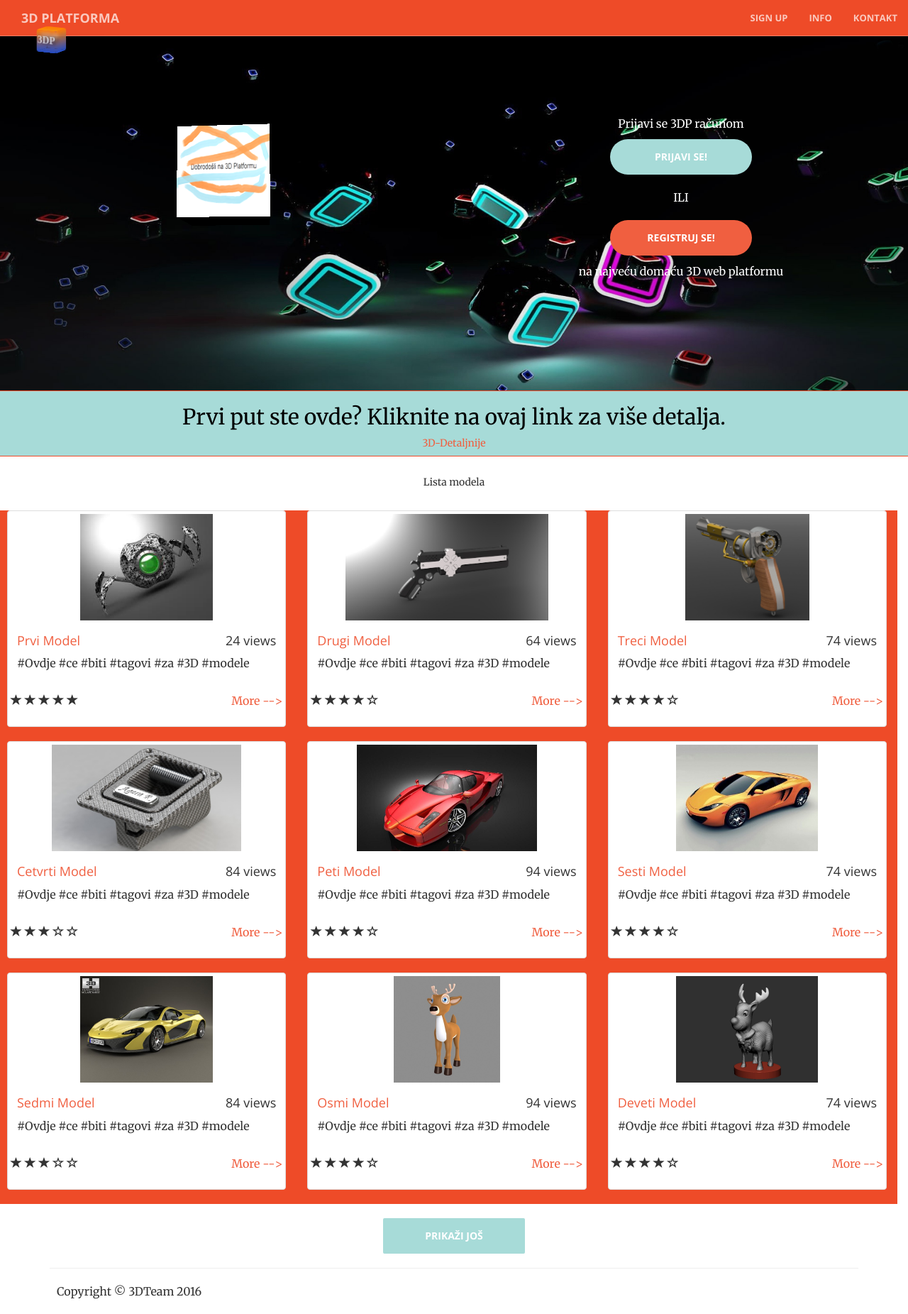
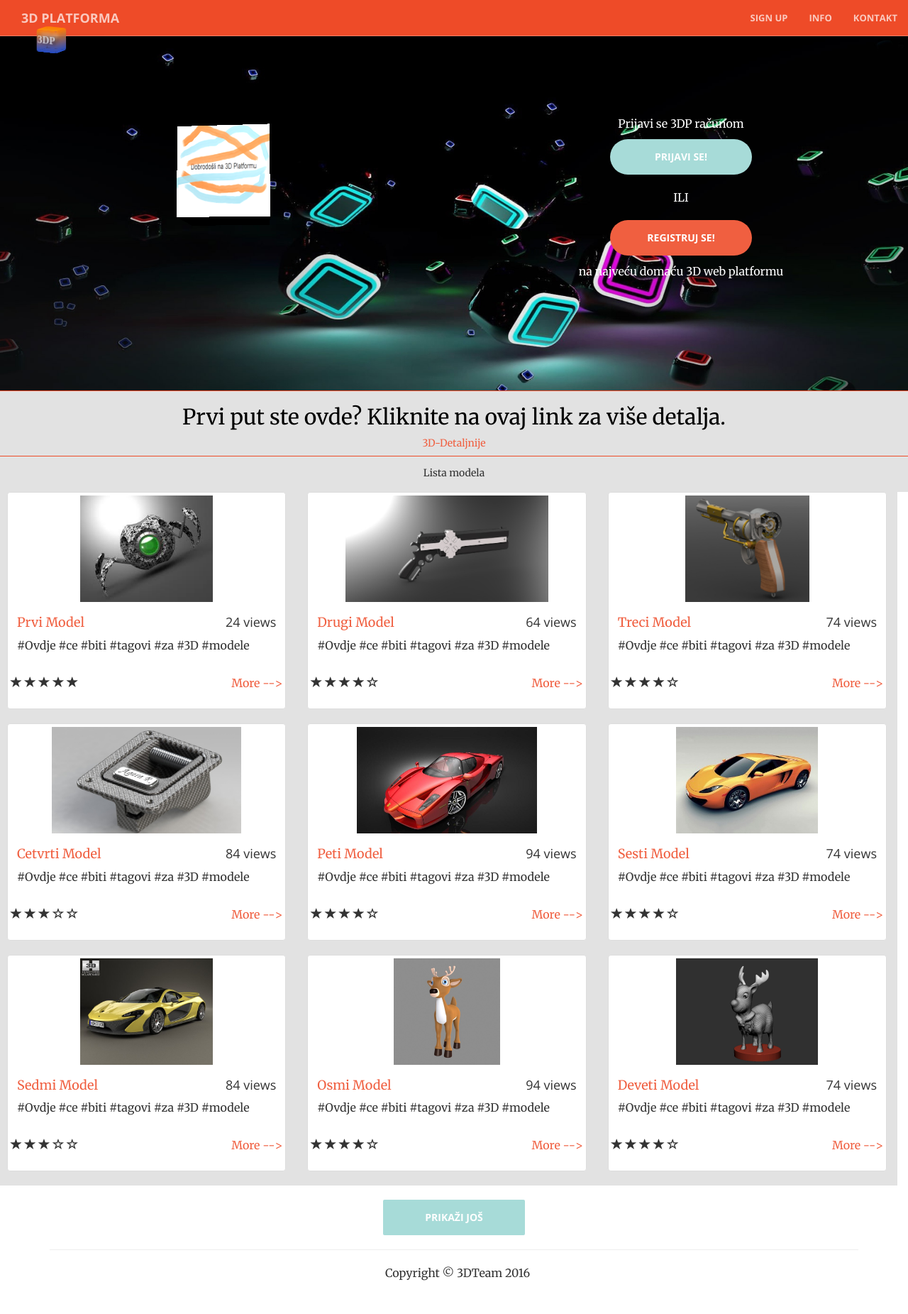
Before and after one commit to kbalic1/3DPTeam, a PHP site: page / in a window 1280 px wide. Shown: the whole page at 71% size. After the commit the page ends 1804 px from the top, so only its background shows below. Run offline with PHP 8.4, Linux system fonts and the light colour scheme.

Commit message:
modifikacija pozadine kod modela

```diff
--- a/css/main.css
+++ b/css/main.css
@@ -1,3 +1,10 @@
+footer{
+	text-align: center;
+}
+
+.caption h4 a{
+	font-family:  Merriweather,'Helvetica Neue',Arial,sans-serif; ;
+}
 
 .wellcomeModel {
 	display: inline-block;
@@ -38,6 +45,12 @@
 	background-color: #ee4b28;
 }
 
+.modeli {
+
+	width:100%;
+	background-color: #E2E2E2;
+}
+
 .ispod  {
 
 	width: 100%;
@@ -49,11 +62,10 @@
 
 	width: 100%;
 	border-color: #ee4b28;
-	padding: 0 0 0 0;
-	margin:  0 0 2% 0;
+	padding: 0;
+	margin:  0;
 
 }
-
 
 
 #signup {
@@ -90,15 +102,9 @@
 
 .header-main {
 
-	background-color:#A7DBD8;
+	/*background-color:#A7DBD8;*/
+	background-color: #E2E2E2;
 	height: 100%;
-}
-
-
-.modeli {
-
-	width:100%;
-    background-color:#ee4b28;
 }
 
 @font-face {
@@ -117,7 +123,6 @@
 }
 
 
-
 .header-footer h2 {
 
 
@@ -129,9 +134,10 @@
 
 .separation {
 
-
+		background-color: #E2E2E2;
 		text-align: center;
 		height: 50px;
+		padding-top: 1%;
 
 }
 
@@ -185,8 +191,6 @@
 	font-size: 20px;
 }
 
-
-
 }
 
 
--- a/index.html
+++ b/index.html
@@ -92,7 +92,7 @@
 
         <div class="header-footer">
             <h2 > Prvi put ste ovde? Kliknite na ovaj link za više detalja.</h2>
-            <a href="javascript:Uskoro()"> 3D-Detaljnije</a>
+            <a href="#"> 3D-Detaljnije</a>
         </div>
 
 
@@ -140,7 +140,6 @@
 
 
     <hr class="below"/>
-
     <div class="separation">
 
         Lista modela
@@ -149,7 +148,7 @@
 
       <div class="row modeli" >
 
-                    <div class="col-sm-4 col-lg-4 col-md-4">
+                    <div class="col-sm-4 col-lg-4 col-md-4 singleModel">
                         <div class="thumbnail">
                             <img src="img/model1.jpg" class="homeModelImg" alt="">
                             <div class="caption">
@@ -380,11 +379,7 @@
 <script type="text/javascript">
 
 
-function Uskoro () {
 
-        alert("Uskoro");
-
-}
 
 
 </script>
```
Also changed, not shown: 2 other files.
